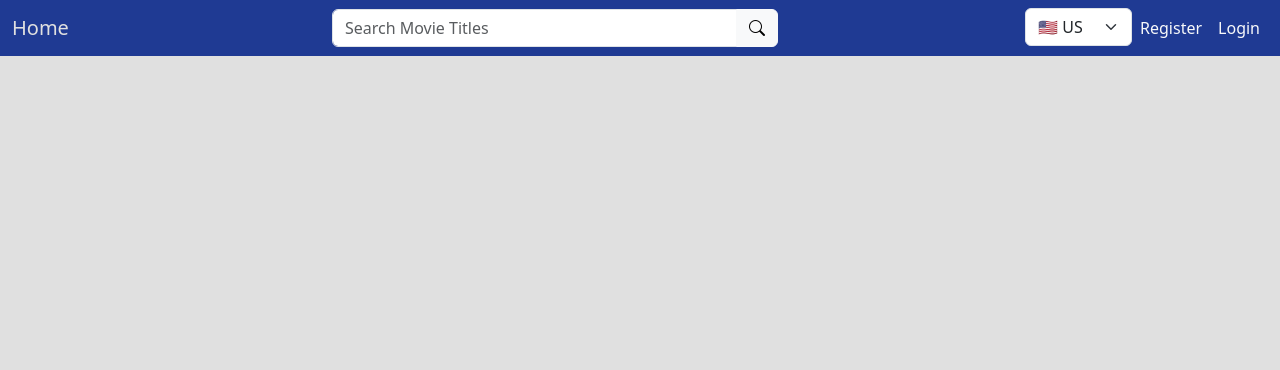
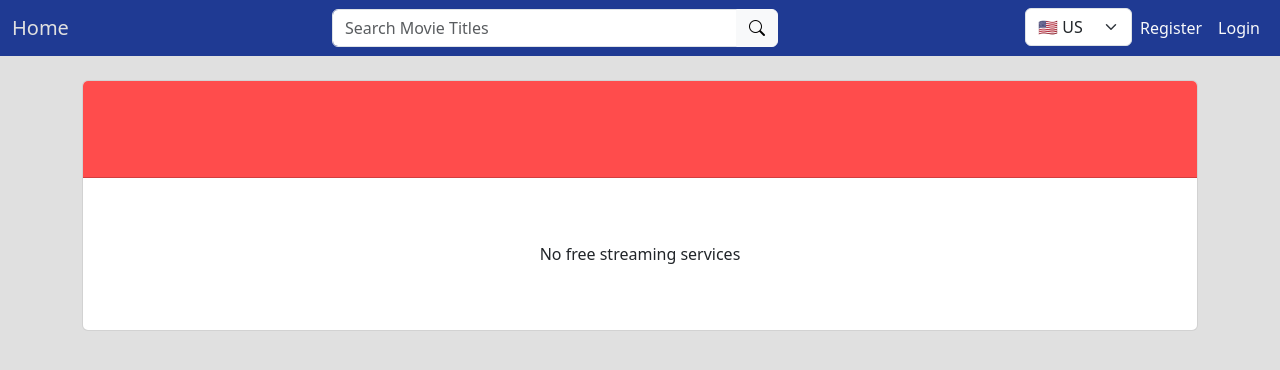
Before and after one commit to myronchen-git/Springboard-SEC-Unit-27-Capstone-1--Free-Stream-Movies, a Flask app: page / in a window 1280 px wide. Shown: the top 370 px of the page. Run offline with Flask 3, Linux system fonts and the light colour scheme; data that the repository does not hold is empty; parts of the project's set-up code (start-up, migrations or seed data) failed here and were passed over.

Commit message:
fix: display info for no services on homepage
When a country doesn't have any free streaming services, nothing is
displayed on the homepage.  This can cause confusion.

A piece of text is now added to the homepage, saying that there aren't
any free streaming services.

```diff
--- a/src/templates/home.html
+++ b/src/templates/home.html
@@ -4,6 +4,19 @@
 <!---->
 {% block content %}
 <div class="container">
+  {% if services|length == 0 %}
+    <div class="row my-4">
+      <div class="col">
+        <section class="card">
+          <div class="card-header p-5 color-bg-secondary">
+          </div>
+          <div class="card-body text-center">
+            <p class="p-5 m-0">No free streaming services</p>
+          </div>
+        </section>
+      </div>
+    </div>
+  {% else %}
     {% for service in services %}
     <div class="row my-4">
       <div class="col">
@@ -34,6 +47,7 @@
       </div>
     </div>
     {% endfor %}
+  {% endif %}
 </div>
 {% endblock %}
 <!---->
```
Also changed, not shown: tests/views/test_homepage_views.py (+20 -0 lines). Lines whose indentation alone changed are shown as unchanged.
